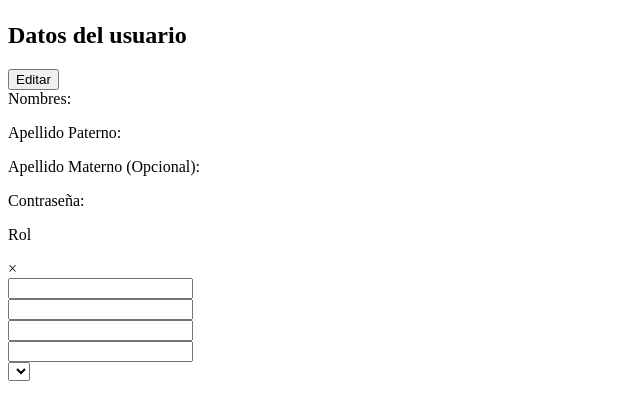
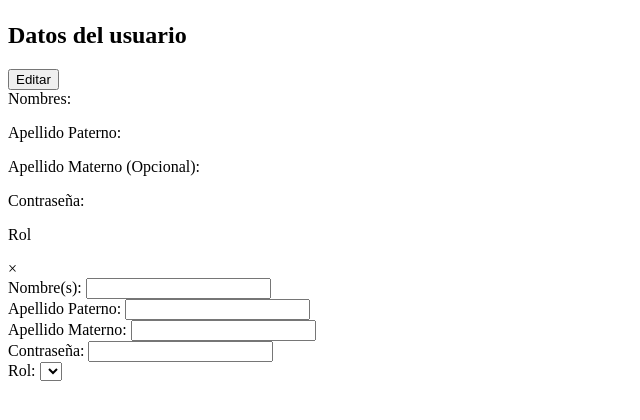
Before and after one commit to joaquinauc/anso-spincare, a Flask app: page /add_user in a window 1280 px wide. Shown: the part 314-734 px from the top of the page, without its empty margins (0-640 px from the left). Run offline with Flask 3, Linux system fonts and the light colour scheme; the visitor is signed in with stand-in values (Sample User, id 1); lists and menus that the app fills with data are empty.

Commit message:
Add text content to labels

```diff
--- a/app/templates/add_user.html
+++ b/app/templates/add_user.html
@@ -27,27 +27,27 @@
         <span class="close">&times;</span>
         <form id="add-user-form">
           <div class="form-group">
-            <label for="user_name"></label>
+            <label for="user_name">Nombre(s):</label>
             <input type="text" id="user-name" name="user_name">
           </div>
 
           <div class="form-group">
-            <label for="user_first_last_name"></label>
+            <label for="user_first_last_name">Apellido Paterno:</label>
             <input type="text" id="user-first-last-name" name="user_first_last_name">
           </div>
 
           <div class="form-group">
-            <label for="user_second_last_name"></label>
+            <label for="user_second_last_name">Apellido Materno:</label>
             <input type="text" id="user-second-last-name" name="user_second_last_name">
           </div>
 
           <div class="form-group">
-            <label for="user_password"></label>
+            <label for="user_password">Contraseña:</label>
             <input type="password" id="user-password" name="user_password">
 
           </div>
           <div class="form-group">
-            <label for="user_role"></label>
+            <label for="user_role">Rol:</label>
             <select name="user_role" id="user_role"></select>
           </div>
         </form>
```
